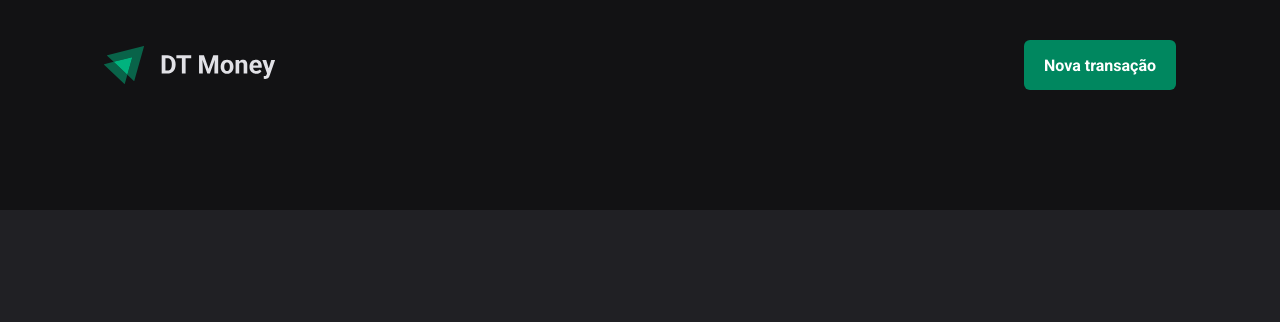
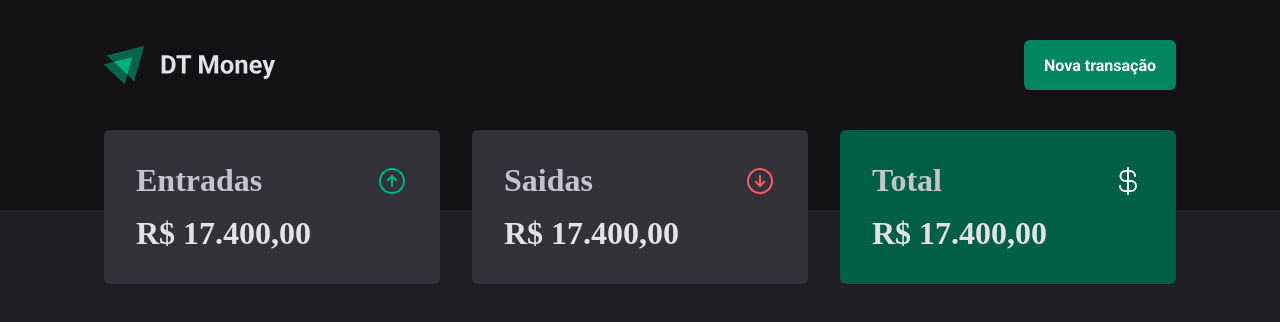
Before and after one commit to marcosparreiras/ignite-react-03, a React (Vite) app: page / in a window 1280 px wide. Shown: the top 322 px of the page. Built offline with nearby package versions, Linux system fonts and the light colour scheme.

Commit message:
feat: add summary component

```diff
--- a/package.json
+++ b/package.json
@@ -10,6 +10,7 @@
     "preview": "vite preview"
   },
   "dependencies": {
+    "phosphor-react": "^1.4.1",
     "react": "^18.3.1",
     "react-dom": "^18.3.1",
     "styled-components": "^6.1.12"
--- /dev/null
+++ b/src/components/Summary/index.tsx
@@ -0,0 +1,30 @@
+import { ArrowCircleDown, ArrowCircleUp, CurrencyDollar } from "phosphor-react";
+import { SummaryContainer, SummaryCard } from "./styles";
+
+export function Summary() {
+  return (
+    <SummaryContainer>
+      <SummaryCard>
+        <header>
+          <span>Entradas</span>
+          <ArrowCircleUp size={32} color="#00b37e" />
+        </header>
+        <strong>R$ 17.400,00</strong>
+      </SummaryCard>
+      <SummaryCard>
+        <header>
+          <span>Saidas</span>
+          <ArrowCircleDown size={32} color="#f75a68" />
+        </header>
+        <strong>R$ 17.400,00</strong>
+      </SummaryCard>
+      <SummaryCard variant="green">
+        <header>
+          <span>Total</span>
+          <CurrencyDollar size={32} color="#fff" />
+        </header>
+        <strong>R$ 17.400,00</strong>
+      </SummaryCard>
+    </SummaryContainer>
+  );
+}
--- /dev/null
+++ b/src/components/Summary/styles.ts
@@ -0,0 +1,42 @@
+import styled, { css } from "styled-components";
+
+export const SummaryContainer = styled.section`
+  width: 100%;
+  max-width: 1120px;
+  margin: 0 auto;
+  padding: 0 1.5rem;
+
+  display: grid;
+  grid-template-columns: repeat(3, 1fr);
+  gap: 2rem;
+  margin-top: -5rem;
+`;
+
+interface SummaryCardProps {
+  variant?: "green";
+}
+
+export const SummaryCard = styled.div<SummaryCardProps>`
+  background: ${(props) => props.theme["gray-600"]};
+  border-radius: 6px;
+  padding: 2rem;
+
+  header {
+    display: flex;
+    align-items: center;
+    justify-content: space-between;
+    color: ${(props) => props.theme["gray-300"]};
+  }
+
+  strong {
+    display: block;
+    margin-top: 1rem;
+    font-size: 2rem;
+  }
+
+  ${(props) =>
+    props.variant === "green" &&
+    css`
+      background: ${props.theme["green-700"]};
+    `}
+`;
--- a/src/pages/Transactions/index.tsx
+++ b/src/pages/Transactions/index.tsx
@@ -1,9 +1,11 @@
 import { Header } from "../../components/Header";
+import { Summary } from "../../components/Summary";
 
 export function Transactions() {
   return (
     <h1>
       <Header />
+      <Summary />
     </h1>
   );
 }
```
Also changed, not shown: 1 other file (tests, documents, lock files or other folders).
